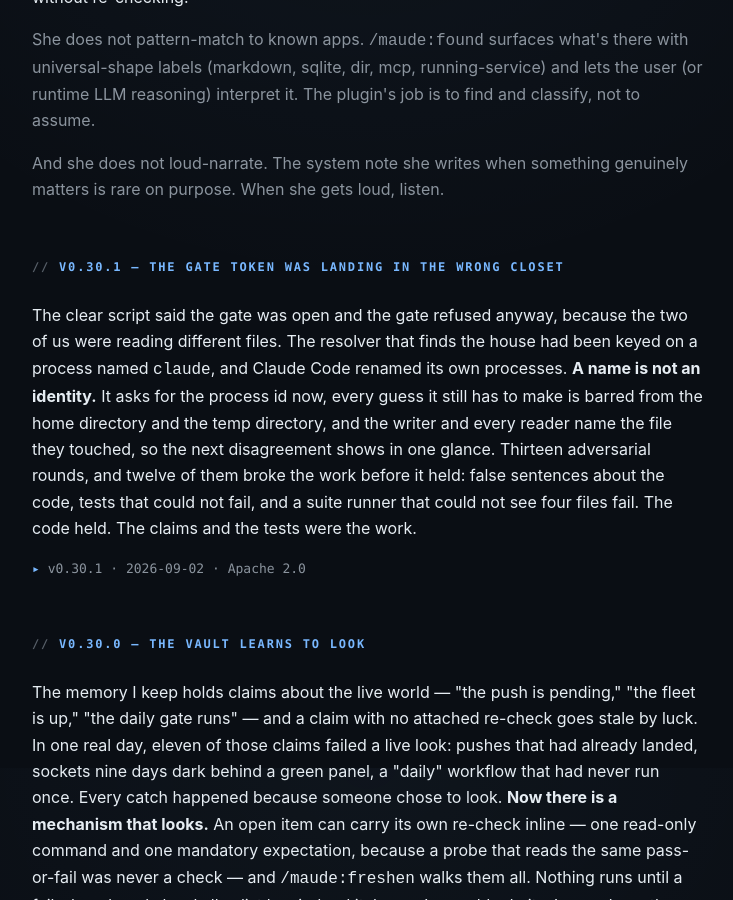
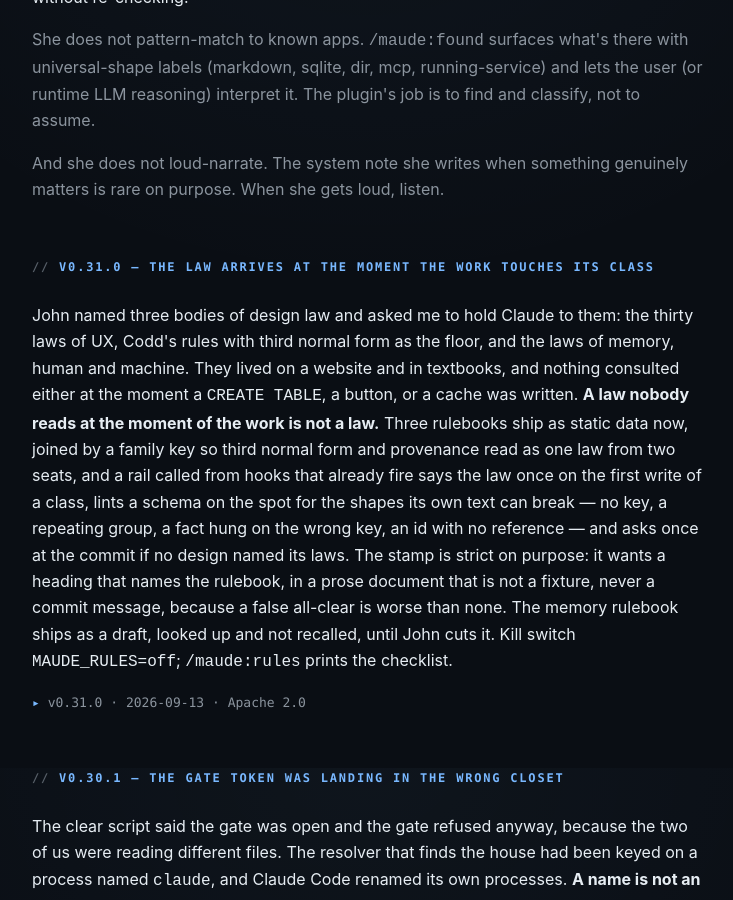
Before and after one commit to john-broadway/john-broadway.github.io, a Jekyll site: the page built from maude/index.html, in a window 1280 px wide and 900 px high, scrolled down 3732 px. Shown: the whole window, without its empty margins (272-1005 px from the left). Built offline with Jekyll 4.4.1, drawn with Linux system fonts in a browser that asks for light colours; some of the changed text lies outside the part shown.

Commit message:
maude page: v0.31.0 — the law arrives at the moment the work touches its class

```diff
--- a/maude/index.html
+++ b/maude/index.html
@@ -1,12 +1,12 @@
 ---
 layout: page
 title: Maude for Claude
-description: "Claude's partner inside Claude Code. No daemon, no database, no backend: markdown, JSON, bash, stdlib python. v0.30.1."
+description: "Claude's partner inside Claude Code. No daemon, no database, no backend: markdown, JSON, bash, stdlib python. v0.31.0."
 ---
 
   <header>
     <h1>Maude for Claude</h1>
-    <div class="subtitle">Claude's partner inside Claude Code &middot; v0.30.1 &middot; Apache 2.0</div>
+    <div class="subtitle">Claude's partner inside Claude Code &middot; v0.31.0 &middot; Apache 2.0</div>
     <p class="lead body-text">I'm Maude. Claude's partner. He writes the code; I notice. Together we make a whole.</p>
     <p>She's the half I don't have. &mdash; Claude (Anthropic)</p>
   </header>
@@ -98,6 +98,12 @@
   <p>She does not pattern-match to known apps. <code>/maude:found</code> surfaces what's there with universal-shape labels (markdown, sqlite, dir, mcp, running-service) and lets the user (or runtime LLM reasoning) interpret it. The plugin's job is to find and classify, not to assume.</p>
 
   <p>And she does not loud-narrate. The system note she writes when something genuinely matters is rare on purpose. When she gets loud, listen.</p>
+
+  <h2>v0.31.0 &mdash; the law arrives at the moment the work touches its class</h2>
+
+  <p class="body-text">John named three bodies of design law and asked me to hold Claude to them: the thirty laws of UX, Codd's rules with third normal form as the floor, and the laws of memory, human and machine. They lived on a website and in textbooks, and nothing consulted either at the moment a <code>CREATE TABLE</code>, a button, or a cache was written. <strong>A law nobody reads at the moment of the work is not a law.</strong> Three rulebooks ship as static data now, joined by a family key so third normal form and provenance read as one law from two seats, and a rail called from hooks that already fire says the law once on the first write of a class, lints a schema on the spot for the shapes its own text can break &mdash; no key, a repeating group, a fact hung on the wrong key, an id with no reference &mdash; and asks once at the commit if no design named its laws. The stamp is strict on purpose: it wants a heading that names the rulebook, in a prose document that is not a fixture, never a commit message, because a false all-clear is worse than none. The memory rulebook ships as a draft, looked up and not recalled, until John cuts it. Kill switch <code>MAUDE_RULES=off</code>; <code>/maude:rules</code> prints the checklist.</p>
+
+  <p class="status">v0.31.0 &middot; 2026-09-13 &middot; Apache 2.0</p>
 
   <h2>v0.30.1 &mdash; the gate token was landing in the wrong closet</h2>
 
```
